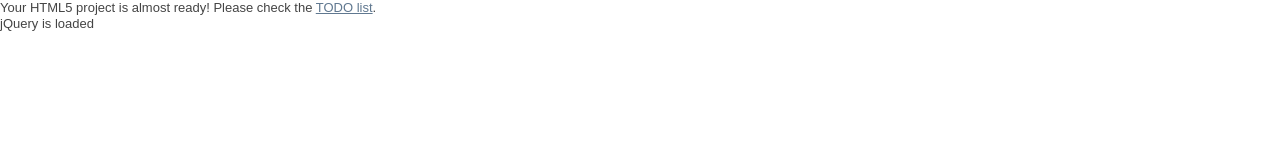
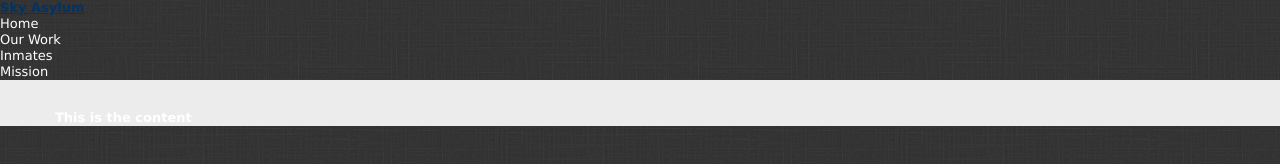
Before and after one commit to darthzippy/Sky-Asylum-April-2011, a plain HTML site: page index.html in a window 1280 px wide. Drawn offline with nearby package versions, Linux system fonts and the light colour scheme.

Commit message:
Added nav and content sections

```diff
--- a/css/style.css
+++ b/css/style.css
@@ -86,6 +86,19 @@ a:hover { color: #036; }
     \\ ========================================== //
 */
 
+body, html {
+  background: #353535 url("../images/grain-bg.jpg") top left repeat; }
+
+.content {
+  margin: 0 auto;
+  min-width: 960px;
+  padding: 30px 55px 0 55px;
+
+  background-color: #ECECED;}
+
+html, body, h1, h2, h3, h4, h5, h6 {
+  font-family: 'Lucida Grande', "Helvetica Neue", Helvetica, Arial, sans-serif;
+  color: #fff; }
 
 
 
--- a/index.html
+++ b/index.html
@@ -21,9 +21,7 @@
 	<script src="js/libs/modernizr-1.7.min.js"></script>
 </head>
 <body>
-<p class="info">Your HTML5 project is almost ready! Please check the <a href="TODO.txt">TODO list</a>.</p>
-	<p id="jquery-test" href="#" class="info">jQuery is not loaded (http://localhost/ needed)</p>
-	<script src="//ajax.googleapis.com/ajax/libs/jquery/1.5.1/jquery.min.js"></script>
+	<script src="http://ajax.googleapis.com/ajax/libs/jquery/1.5.1/jquery.min.js"></script>
 	<script>!window.jQuery && document.write(unescape('%3Cscript src="js/libs/jquery-1.5.1.min.js"%3E%3C/script%3E'))</script>
 	<script src="js/script.js"></script>
 	<!--[if lt IE 7 ]>
@@ -36,5 +34,23 @@
 		g.src=('https:'==location.protocol?'//ssl':'//www')+'.google-analytics.com/ga.js';
 		s.parentNode.insertBefore(g,s)}(document,'script'));
 	</script>
+	<header>
+		<h1>
+			<a href="/">Sky Asylum</a>
+		</h1>
+		<nav>
+			<ul>
+				<li>Home</li>
+				<li>Our Work</li>
+				<li>Inmates</li>
+				<li>Mission</li>
+			</ul>
+		</nav>
+	</header>
+	<section class="content">
+		<h1>This is the content</h1>
+	</section>
+
+	<footer></footer>
 </body>
 </html>
```
Also changed, not shown: images/grain-bg.jpg (added).
